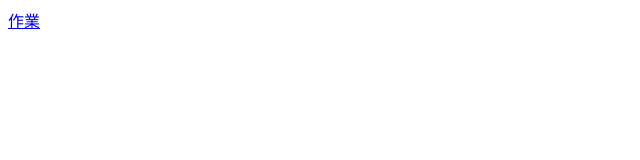
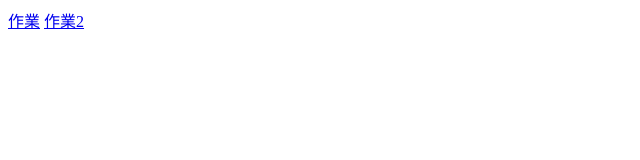
Before and after one commit to YukonCJ/YukonCJ.github.io, a plain HTML site: page table/mytable.html in a window 1280 px wide. Shown: the full height of the page, 0-640 px from the left. Drawn offline with Linux system fonts and the light colour scheme.

Commit message:
add page2

```diff
--- a/table/mytable.html
+++ b/table/mytable.html
@@ -8,5 +8,6 @@
 </head>
 <body>
     <a href="./index.html">作業</a>
+    <a href="../exercise/myexercise.html">作業2</a>
 </body>
 </html>
```
